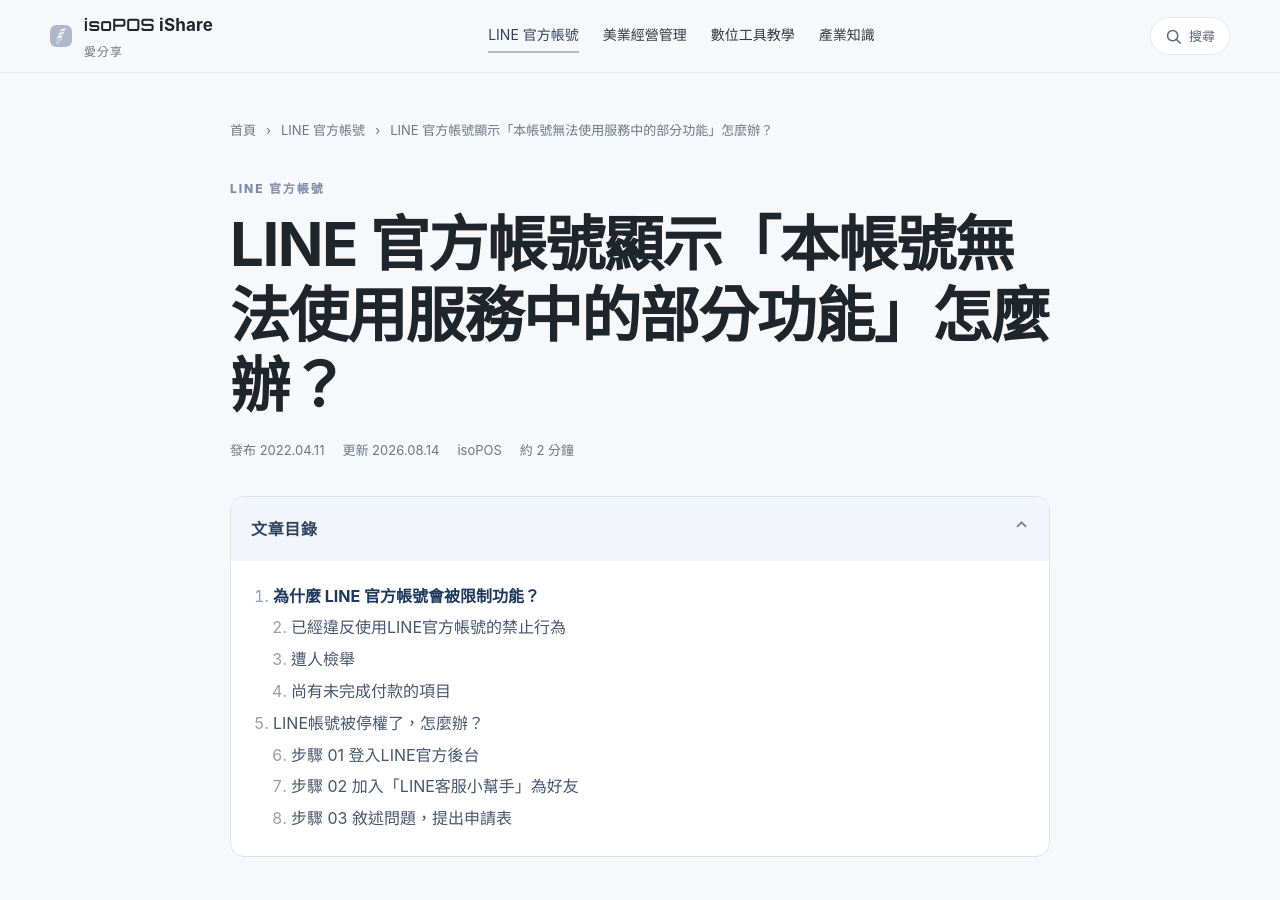
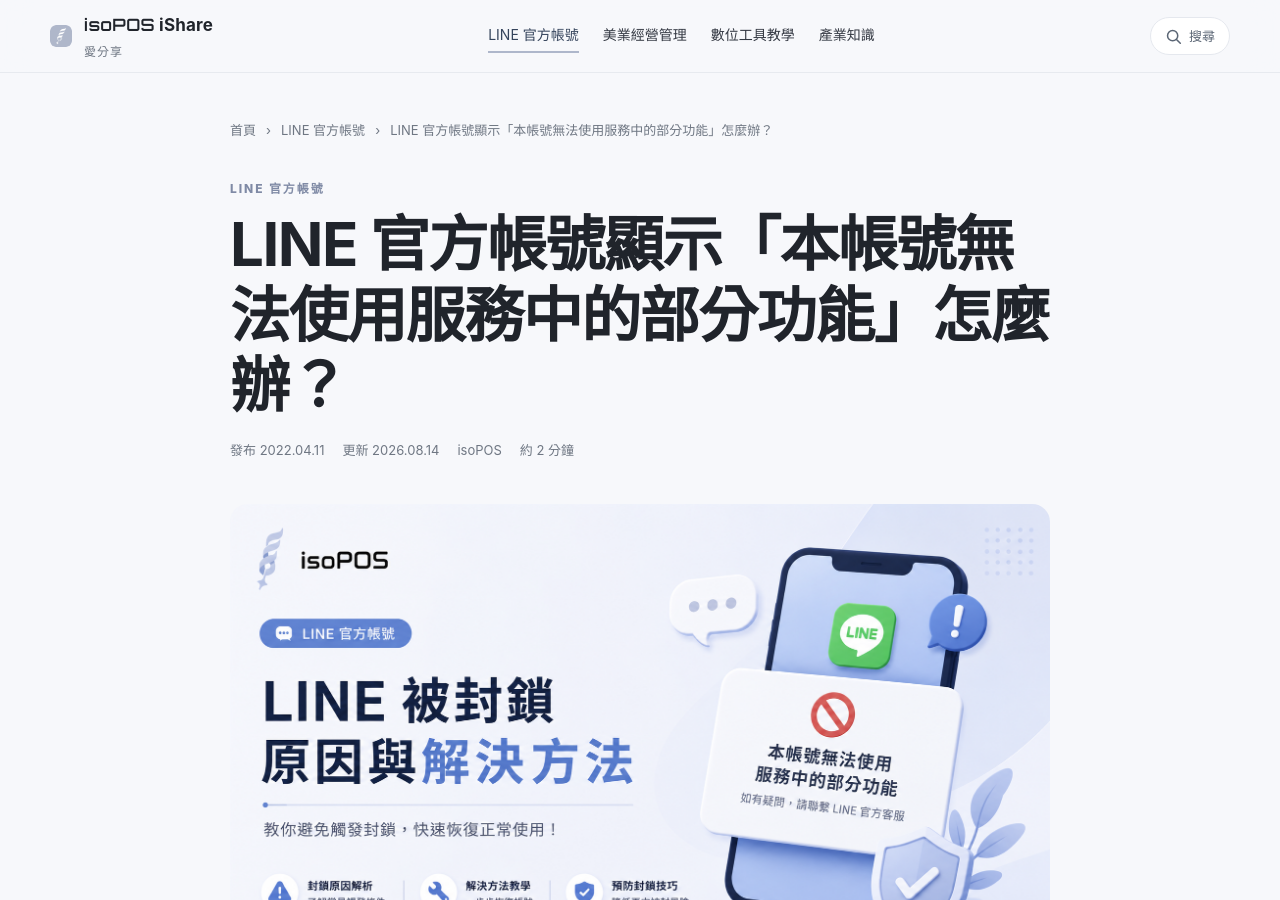
Before and after one commit to isopossoft/isoPOS-ishare, a Jekyll site: the page built from _posts/2026-08-14-line-blocked.md, in a window 1280 px wide and 900 px high. Built offline with Jekyll 4.4.1, drawn with Linux system fonts in a browser that asks for light colours.

Commit message:
Update _posts/2026-08-14-line-blocked.md (via Pages CMS)

```diff
--- a/_posts/2026-08-14-line-blocked.md
+++ b/_posts/2026-08-14-line-blocked.md
@@ -7,6 +7,7 @@
   - 官方帳號
 date: 2022-04-11
 updated: 2026-08-14
+image: /assets/images/chatgpt-image-2026814-052411.png
 author: isoPOS
 article_sections:
   - type: text
```
